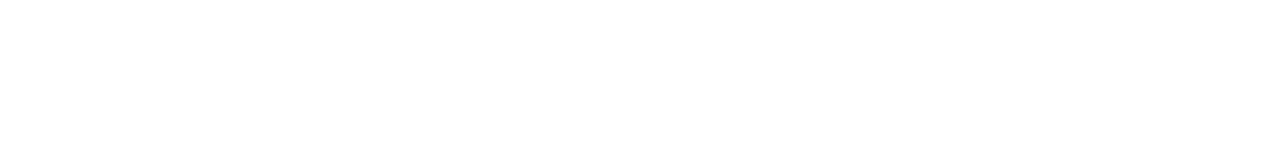
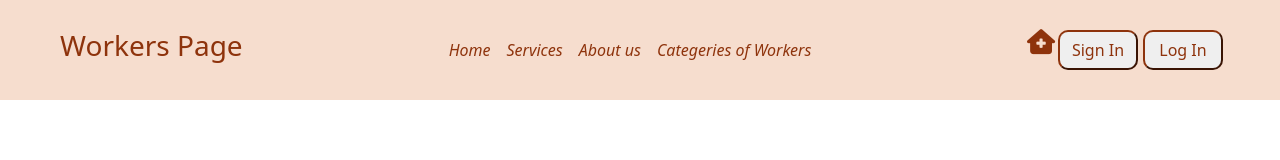
Before and after one commit to Fair00z/FindMyWork-static-website, a plain HTML site: page index.html in a window 1280 px wide. Drawn offline with nearby package versions, Linux system fonts and the light colour scheme.

Commit message:
nav bar have a problem fix that problem

```diff
--- a/index.html
+++ b/index.html
@@ -10,7 +10,50 @@
 <body>
     <!-- ------------home-page---------------- -->
 
+
+
+    <!-- starting of Nav bar-->
+
+    <header>
+        <nav class="navbar navbar-expand-lg fixed-top bg-theme-1">
+            <div class="container-fluid">
+              <h3 class="mx-5 header-logo">Workers Page</h3>
+              <button class="navbar-toggler shadow-none border-0 bg-theme-5" type="button" data-bs-toggle="offcanvas" data-bs-target="#offcanvasNavbar" aria-controls="offcanvasNavbar" aria-label="Toggle navigation">
+                <span class="navbar-toggler-icon"></span>
+              </button>
+
+              <div class="offcanvas offcanvas-end bg-theme-3" tabindex="-1" id="offcanvasNavbar" aria-labelledby="offcanvasNavbarLabel">
+                <div class="offcanvas-header">
+                  <h1 class=" off-logo header-logo ">Workers Page</h1>
+                  <button type="button" class="btn-close bg-theme-5" data-bs-dismiss="offcanvas" aria-label="Close"></button>
+                </div>
+                <div class="offcanvas-body ps-5">
+                  <!-- ----------nav-items--------------- -->
+                  <div class="nav-ul">
+                    <ul class="navbar-nav nav-ul">
+                      <li class="nav-item me-3 nav-li"><a href="" class="header-items">Home</a></li>
+                      <li class="nav-item me-3 nav-li "><a href="" class="header-items">Services</a></li>
+                      <li class="nav-item me-3 nav-li"><a href="" class="header-items">About us</a></li>
+                      <li class="nav-item nav-li"><a href="" class="header-items">Categeries of Workers</a></li>
+                    </ul>
+                  </div>
+                  <!-- ----------nav-items-close--------------- -->
+                </div>
+              </div>
+            </div>
+             <!-- ----------nav-btn--------------- -->
+               <span><i class="fa-solid fa-house-medical"></i></span>
+              <button class="nav-btn-1" type="submit">Sign In</button>
+              <button class="nav-btn-2" type="submit">Log In</button>
+               <!-- ----------nav-btn-close-------------- -->
+          </nav>
+    </header>
+    <!-- closeing of navbar-->
+
     <!-- ---------------end-home-page------------------ -->
+
+
+
      <!-- --------------services-page------------------ -->
 
      <!-- ------------------end-services-page------------------- -->
--- a/style.css
+++ b/style.css
@@ -0,0 +1,62 @@
+
+/* navbar */
+nav{
+    background-color:#f6ddce;
+    height: 100px;
+}
+
+ul li a{
+    text-decoration: none;
+    font-size: 16px;
+    font-style:italic;
+}
+
+.header-logo{
+    color:#8e330c;
+}
+
+.header-items{
+    color: #8e330c;
+}
+.nav-btn-1{
+    width: 5rem;
+    height: 40px;
+    position: absolute;
+    right:142px;
+    border-color: #8e330c;
+    border-radius: 10px;
+    color: #8e330c;
+}
+
+.nav-btn-2{
+    width: 5rem;
+    height: 40px;
+    position: absolute;
+    right:57px;
+    border-color: #8e330c;
+    border-radius: 10px;
+    color: #8e330c;
+}
+.fa-house-medical{
+    color: #8e330c;
+    position: absolute;
+    right:225px;
+    font-size: 25px;
+    top: 30px;
+}
+.nav-ul{
+    margin-left: 55px;
+}
+/* navbar end */
+
+#home-page{
+   background-color:#f6ddce;
+   height: 500px;
+}
+.img-home-row-1{
+    height: 400px;
+    background: rgb(14, 184, 169);
+}
+.p-home-row-1{
+    background: #9c7878;
+}
```
